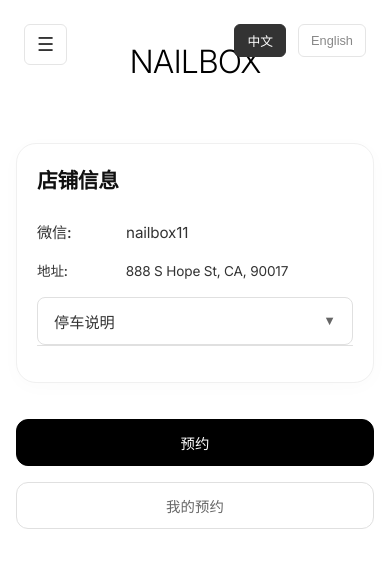
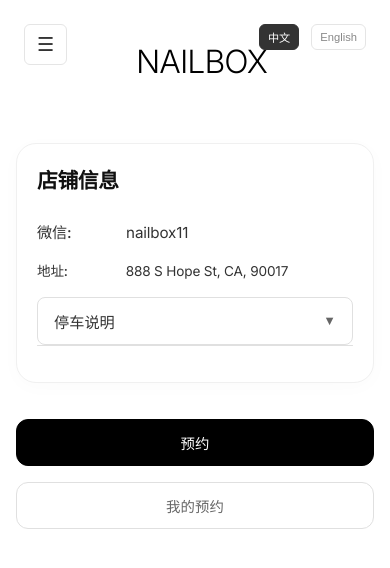
Before and after one commit to yzhou183/nailbox, a plain HTML site: page index.html in a window 390 px wide. Drawn offline with Linux system fonts and the light colour scheme.

Commit message:
Add files via upload

```diff
--- a/styles.css
+++ b/styles.css
@@ -91,6 +91,7 @@
 .language-toggle {
     display: flex;
     gap: 6px;
+    flex-shrink: 0;
 }
 
 .lang-btn {
@@ -152,6 +153,7 @@
     font-weight: 300;
     letter-spacing: -0.03em;
     text-transform: uppercase;
+    padding: 0 80px;
 }
 
 header h2 {
@@ -1051,10 +1053,16 @@
 
     header h1 {
         font-size: 2rem;
+        padding: 0 120px;
     }
 
     header h2 {
         font-size: 1.375rem;
+    }
+
+    .lang-btn {
+        padding: 4px 8px;
+        font-size: 0.7rem;
     }
 
     .info-card {
```
